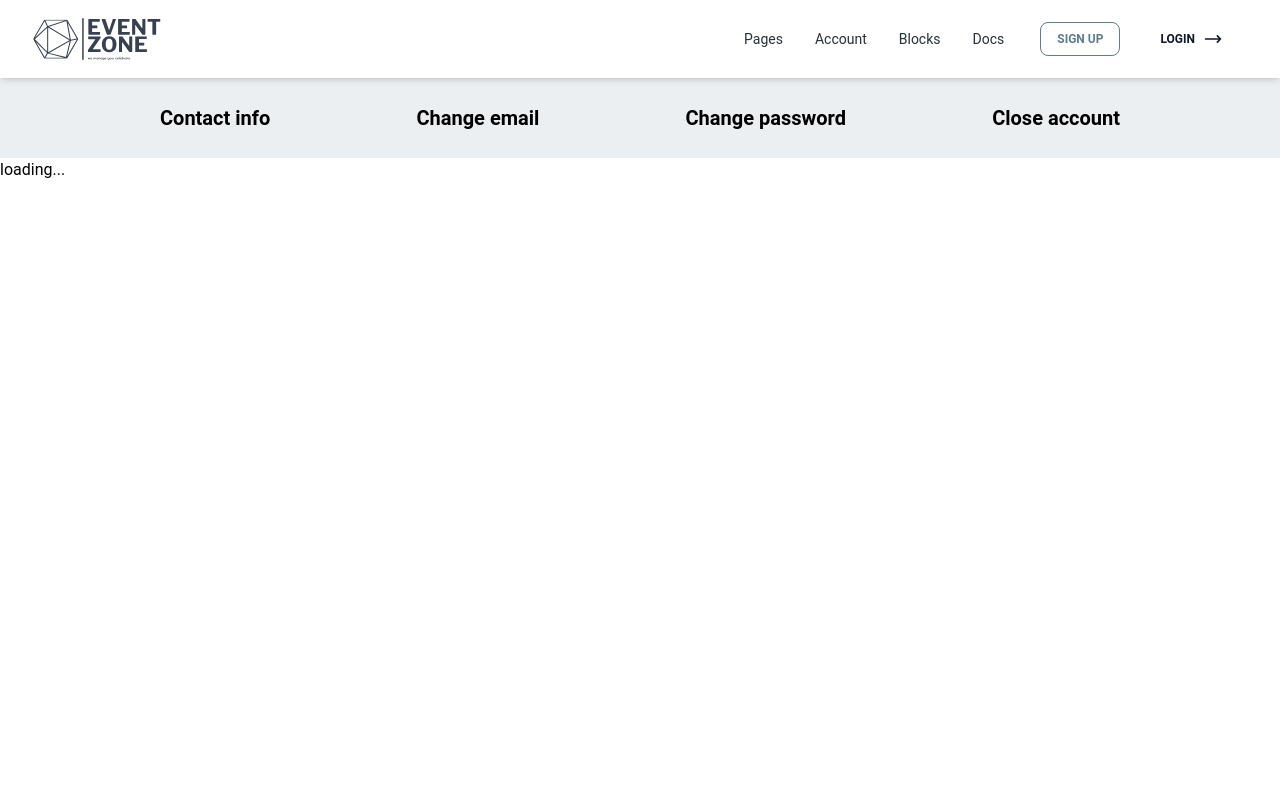
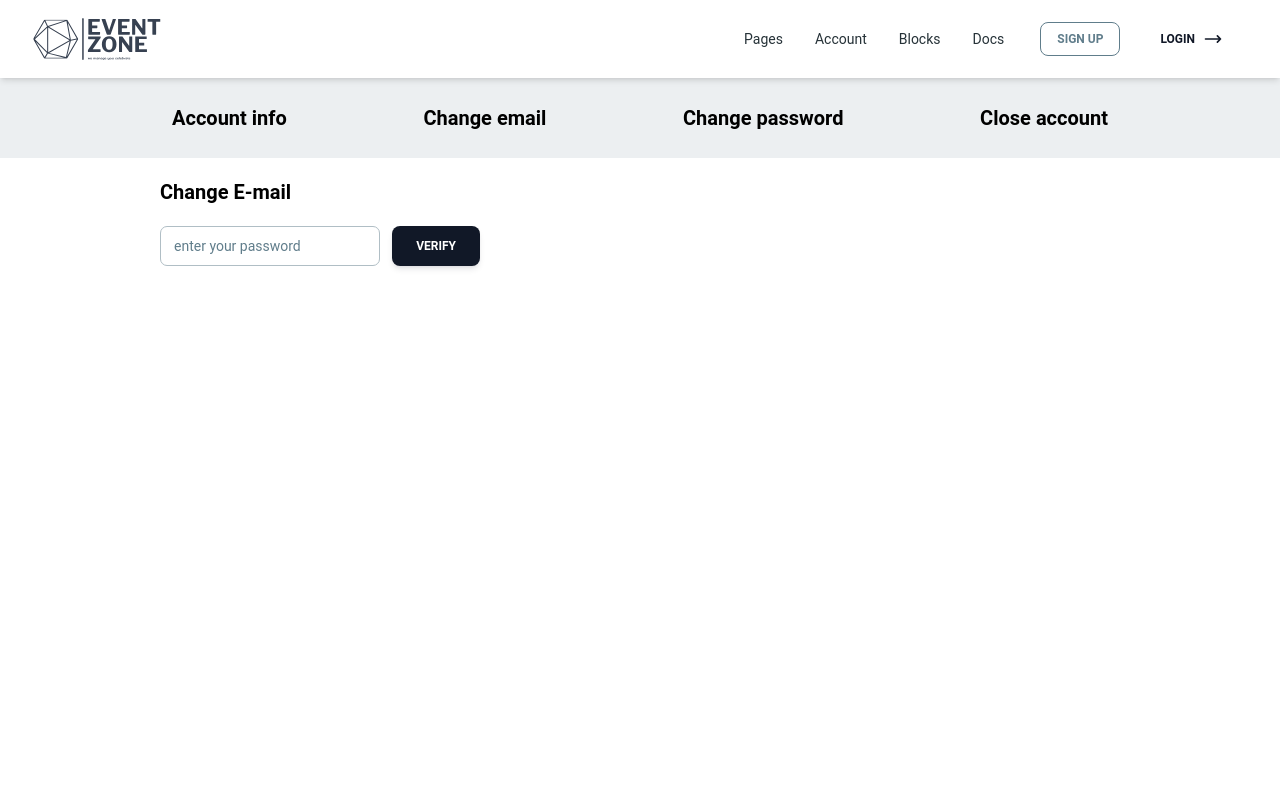
Before and after one commit to Dins2344/EventZone, a React (Vite) app in the folder client/: page /user/edit-profile in a window 1280 px wide. Both pictures are taken after a click on the element "Change email". Shown: the top 800 px of the page. Built offline with nearby package versions, Linux system fonts and the light colour scheme; no server answers.

Commit message:
change email v1

```diff
--- a/client/src/api/userAuth/userApis.ts
+++ b/client/src/api/userAuth/userApis.ts
@@ -135,3 +135,12 @@ export const getAddressInfo = async()=>{
     console.log(error)
   }
 }
+
+export const verifyPassword = async()=>{
+  try{
+    const res = await api.get('http://localhost:4000/user/verify-password')
+    return res
+  }catch(error){
+    console.log(error)
+  }
+}
--- /dev/null
+++ b/client/src/components/user_components/profile_components/changeEmail.tsx
@@ -0,0 +1,29 @@
+import { Button, Input } from "@material-tailwind/react";
+import { useState } from "react";
+
+const ChangeEmail: React.FC = () => {
+    const [password,setPassword] = useState('')
+    const handlePasswordVerify = ()=>{
+        const res = verifyPassword()
+        console.log(res)
+    }
+  return (
+    <>
+      <div className="px-5 md:px-10 lg:px-40 mt-5">
+        <h3 className="font-semibold text-sm md:text-lg lg:text-xl">
+          Change E-mail
+        </h3>
+
+        <form className="mt-5">
+          <div className="flex w-4/12">
+            <Input value={password} onChange={(e)=>setPassword(e.target.value)} label="enter your password"></Input>
+            <Button onClick={handlePasswordVerify} className="ml-3">verify</Button>
+          </div>
+          {/* <Input label="enter new email"></Input> */}
+        </form>
+      </div>
+    </>
+  );
+};
+
+export default ChangeEmail;
--- a/client/src/components/user_components/profile_components/contactInfo.tsx
+++ b/client/src/components/user_components/profile_components/contactInfo.tsx
@@ -21,18 +21,6 @@ const ContactInfo: React.FC = () => {
     phoneNumber: userData?.phoneNumber || "",
     website: userData?.website || "",
     images: [],
-    // addressLine1: "",
-    // addressLine2: "",
-    // city: "",
-    // country: "",
-    // pin: "",
-    // state: "",
-    // wAddressLine1: "",
-    // wAddressLine2: "",
-    // wCity: "",
-    // wCountry: "",
-    // wPin: "",
-    // wState: "",
   });
   const [profilePicture, setProfilePicture] = useState<File | undefined>(
     undefined
@@ -57,20 +45,6 @@ const ContactInfo: React.FC = () => {
     lastName: Yup.string().required("Last name is required"),
     phoneNumber: Yup.string().required("Phone number is required"),
     website: Yup.string().url("Invalid website URL"),
-    // homeAddress: Yup.object().shape({
-    //   addressLine1: Yup.string().required('Address line 1 is required'),
-    //   city: Yup.string().required('City is required'),
-    //   country: Yup.string().required('Country is required'),
-    //   pin: Yup.string().required('Pin is required'),
-    //   state: Yup.string().required('State is required'),
-    // }),
-    // workAddress: Yup.object().shape({
-    //   addressLine1: Yup.string().required('Address line 1 is required'),
-    //   city: Yup.string().required('City is required'),
-    //   country: Yup.string().required('Country is required'),
-    //   pin: Yup.string().required('Pin is required'),
-    //   state: Yup.string().required('State is required'),
-    // }),
   });
 
   const [errors, setErrors] = useState<{ [key: string]: string }>({});
@@ -109,7 +83,6 @@ const ContactInfo: React.FC = () => {
         const res = await addProfileContactInfo(data);
         setErrors({});
         if (res?.data.ok) {
-          console.log(res);
           setUpdated(!updated);
         }
       })
@@ -126,9 +99,6 @@ const ContactInfo: React.FC = () => {
         setErrors(newErrors);
       });
   };
-  if (!dataFetched) {
-    return <div>loading...</div>;
-  }
   return (
     <div className="px-5 md:px-10 lg:px-40 mt-5">
       <h3 className="font-semibold text-sm md:text-lg lg:text-xl">
--- a/client/src/pages/user_pages/profile_pages/editProfile.tsx
+++ b/client/src/pages/user_pages/profile_pages/editProfile.tsx
@@ -1,35 +1,47 @@
-import {useState} from 'react'
-import ContactInfo from '../../../components/user_components/profile_components/contactInfo';
+import { useState } from "react";
+import ContactInfo from "../../../components/user_components/profile_components/contactInfo";
+import ChangeEmail from "../../../components/user_components/profile_components/changeEmail";
+
 
 const EditProfile: React.FC = () => {
-    const [menu,setMenu] = useState('')
-    const handleMenu = (option:string)=>{
-        setMenu(option)
-    }
+  const [menu, setMenu] = useState("");
+  const handleMenu = (option: string) => {
+    setMenu(option);
+  };
   return (
     <>
       <div className="w-full min-h-screen">
         <div className="w-full  bg-blue-gray-50 px-5 md:px-10 lg:px-40">
           <div className="flex h-10 md:h-20 w-full items-center justify-between">
-            <h4 onClick={()=>handleMenu('contactInfo')} className="text-sm md:text-lg lg:text-xl md:font-bold dark:text-white">
-              Contact info
+            <h4
+              onClick={() => handleMenu("contactInfo")}
+              className="text-sm md:text-lg lg:text-xl md:font-bold dark:text-white hover:cursor-pointer hover:bg-blue-gray-600 rounded-md p-3"
+            >
+              Account info
             </h4>
-            <h4 onClick={()=>handleMenu('changeEmail')} className="text-sm md:text-lg lg:text-xl md:font-bold dark:text-white">
+            <h4
+              onClick={() => handleMenu("changeEmail")}
+              className="text-sm md:text-lg lg:text-xl md:font-bold dark:text-white hover:cursor-pointer hover:bg-blue-gray-600 rounded-md p-3"
+            >
               Change email
             </h4>
-            <h4 onClick={()=>handleMenu('changePassword')} className="text-sm md:text-lg lg:text-xl md:font-bold dark:text-white">
+            <h4
+              onClick={() => handleMenu("changePassword")}
+              className="text-sm md:text-lg lg:text-xl md:font-bold dark:text-white hover:cursor-pointer hover:bg-blue-gray-600 rounded-md p-3"
+            >
               Change password
             </h4>
 
-            <h4 onClick={()=>handleMenu('closeAcc')} className="text-sm md:text-lg lg:text-xl md:font-bold dark:text-white">
+            <h4
+              onClick={() => handleMenu("closeAcc")}
+              className="text-sm md:text-lg lg:text-xl md:font-bold dark:text-white hover:cursor-pointer hover:bg-blue-gray-600 rounded-md p-3"
+            >
               Close account
             </h4>
           </div>
         </div>
-        <div>
-            <ContactInfo />
-        </div>
-
+        <div>{menu === "contactInfo" && <ContactInfo />}</div>
+        <div>{menu === 'changeEmail' && <ChangeEmail />}</div>
       </div>
     </>
   );
```
Also changed, not shown: 2 other files (tests, documents, lock files or other folders).
